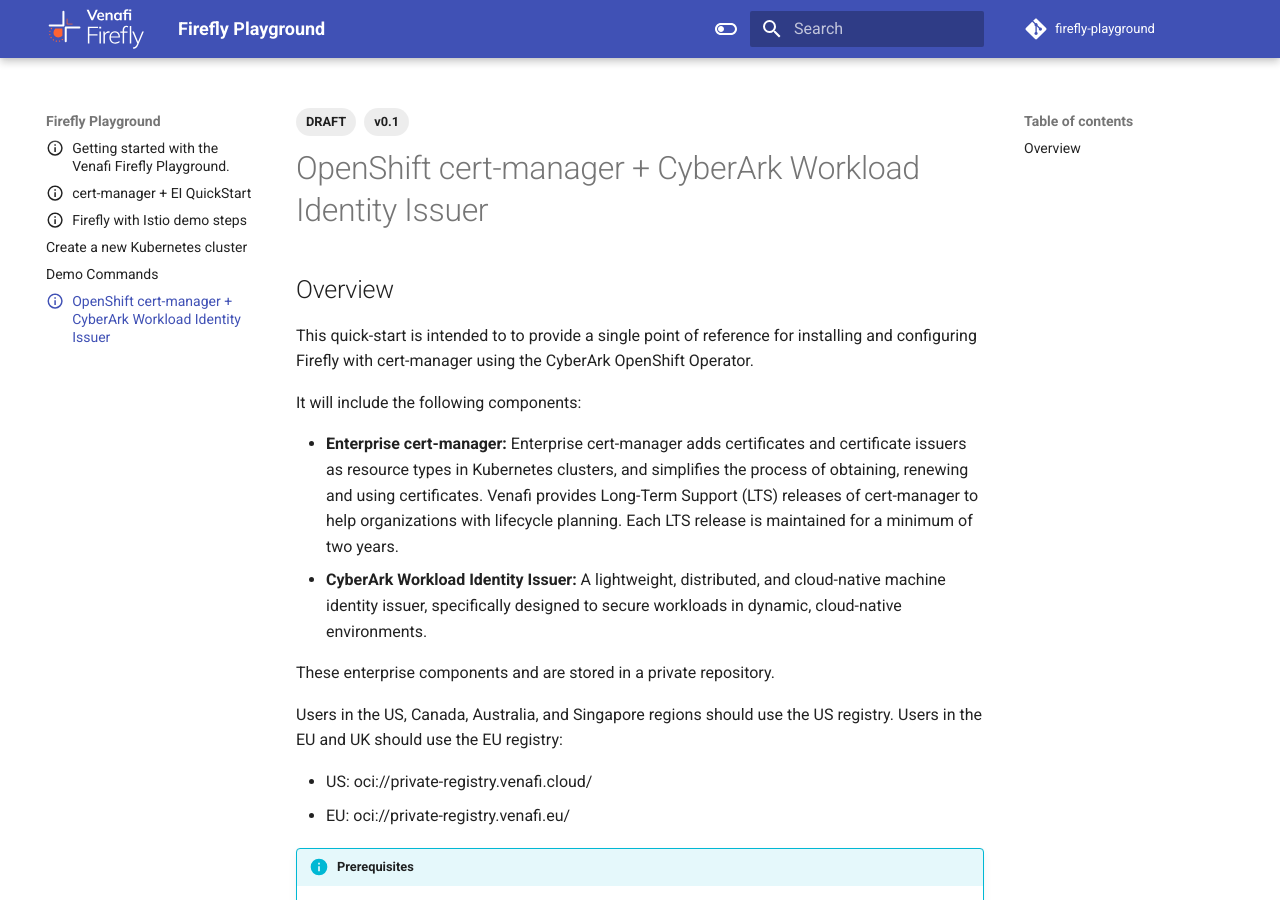
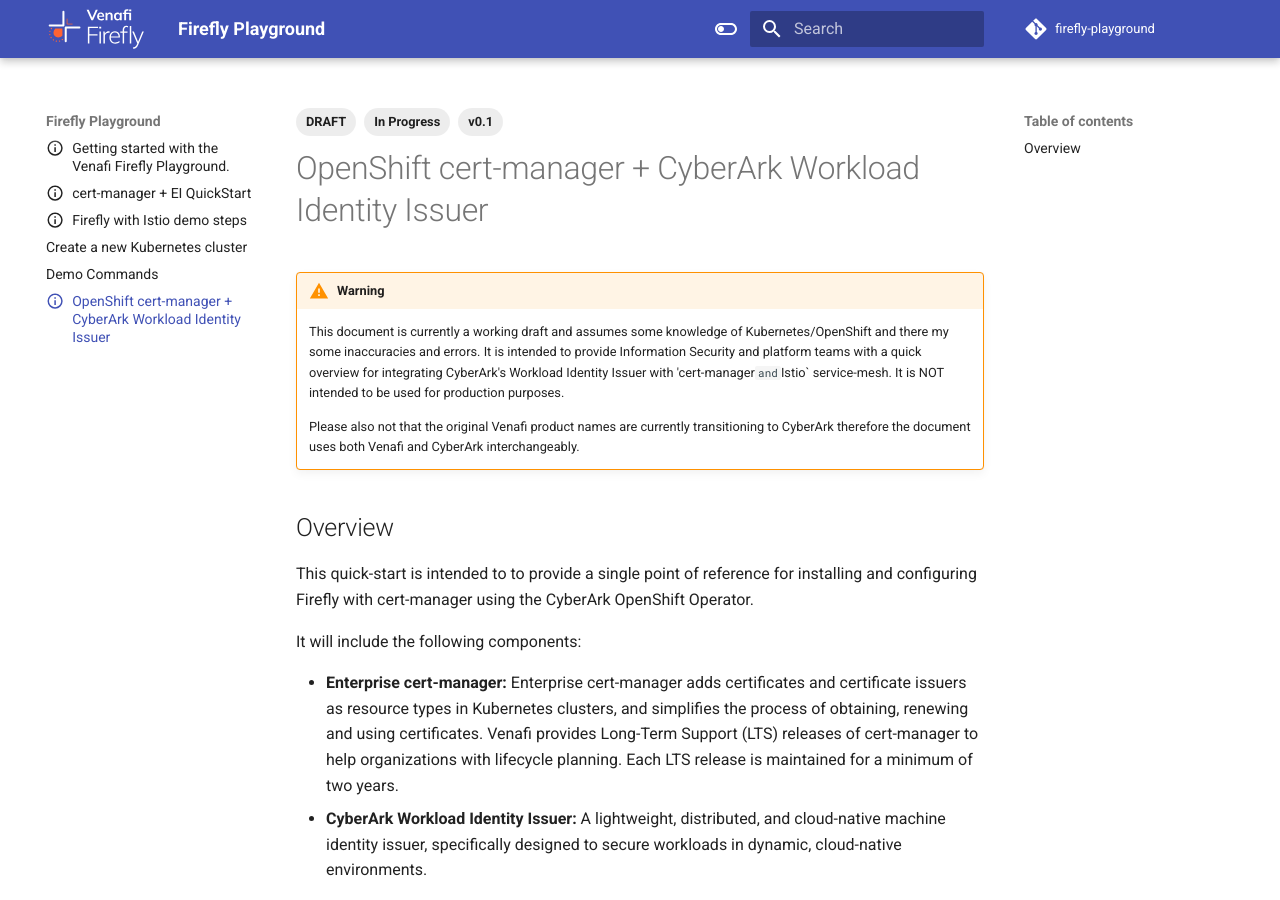
Before and after one commit to Venafi/firefly-playground, an MkDocs documentation site: the page built from docs/os-quick-start.md, in a window 1280 px wide and 900 px high. Built offline with MkDocs 1.6.1 and Material for MkDocs 9.7.7, drawn with Linux system fonts in a browser that asks for light colours; comment, search, counter and statistics services are not loaded; the version menu is left out.

Commit message:
added openshift quickstart

```diff
--- a/docs/os-quick-start.md
+++ b/docs/os-quick-start.md
@@ -3,9 +3,17 @@
 tags:
   - v0.1
   - DRAFT
+  - In Progress
 ---
 
 # OpenShift cert-manager + CyberArk Workload Identity Issuer
+
+!!! warning
+
+      This document is currently a working draft and assumes some knowledge of Kubernetes/OpenShift and there my some inaccuracies and errors. It is intended to provide Information Security and platform teams with a quick overview for integrating CyberArk's Workload Identity Issuer with 'cert-manager` and `Istio` service-mesh. It is NOT intended to be used for production purposes.
+
+      Please also not that the original Venafi product names are currently transitioning to CyberArk therefore the document uses both Venafi and CyberArk interchangeably.
+
 
 ## Overview
 
```
